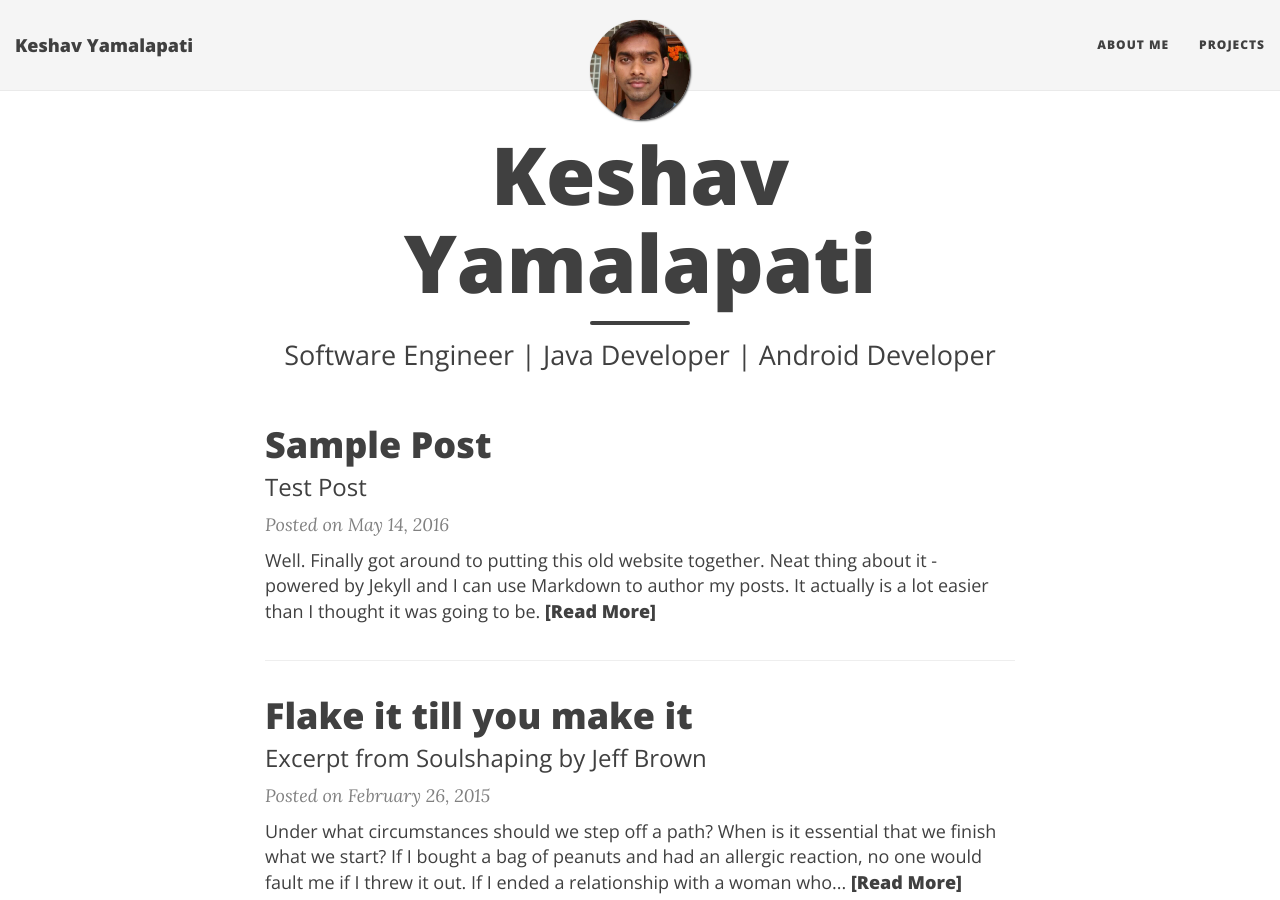
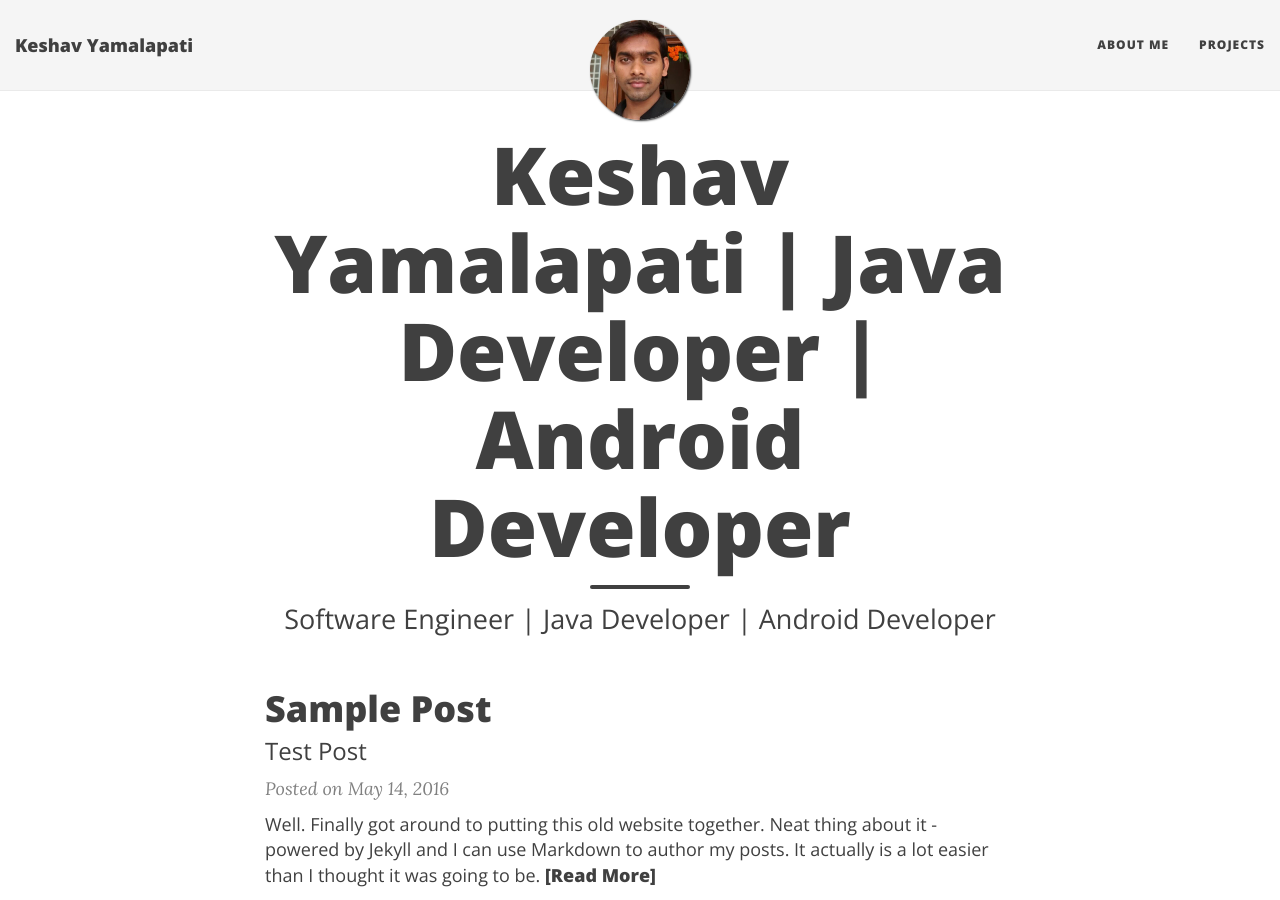
Before and after one commit to ykeshav/ykeshav.github.io, a Jekyll site: the page built from index.html, in a window 1280 px wide and 900 px high. Built offline with Jekyll 4.4.1, drawn with Linux system fonts in a browser that asks for light colours; nearby versions of some CDN libraries; the list of posts is cut into pages by our own code.

Commit message:
changed title

```diff
--- a/index.html
+++ b/index.html
@@ -1,6 +1,6 @@
 ---
 layout: page
-title: Keshav Yamalapati
+title: Keshav Yamalapati | Java Developer | Android Developer
 subtitle: Software Engineer | Java Developer | Android Developer
 ---
 
```
